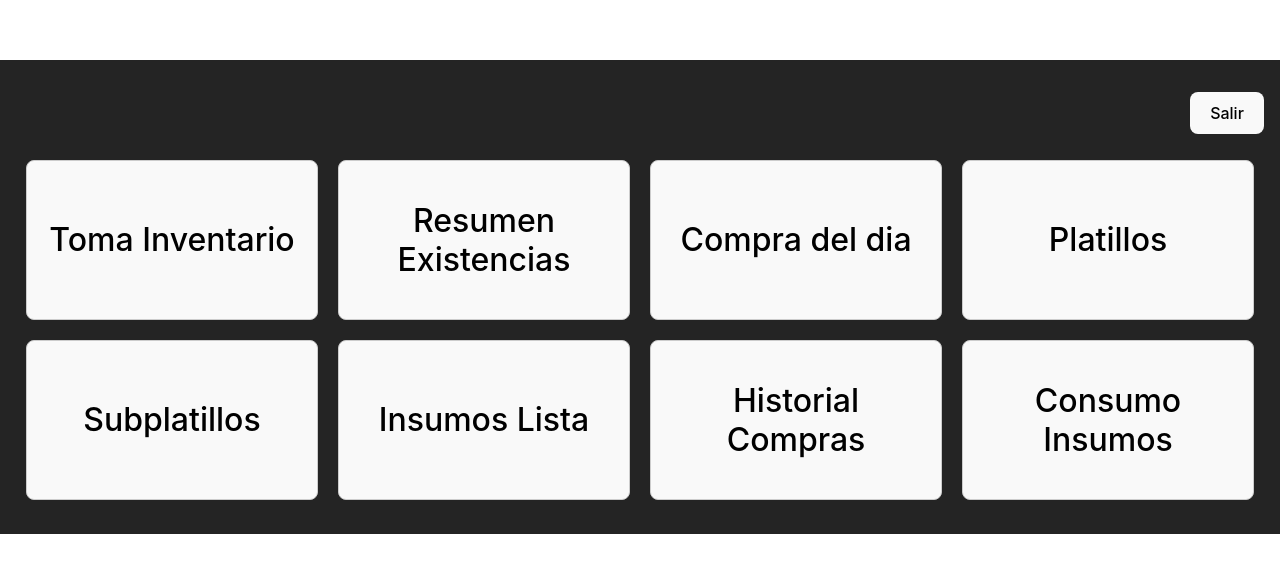
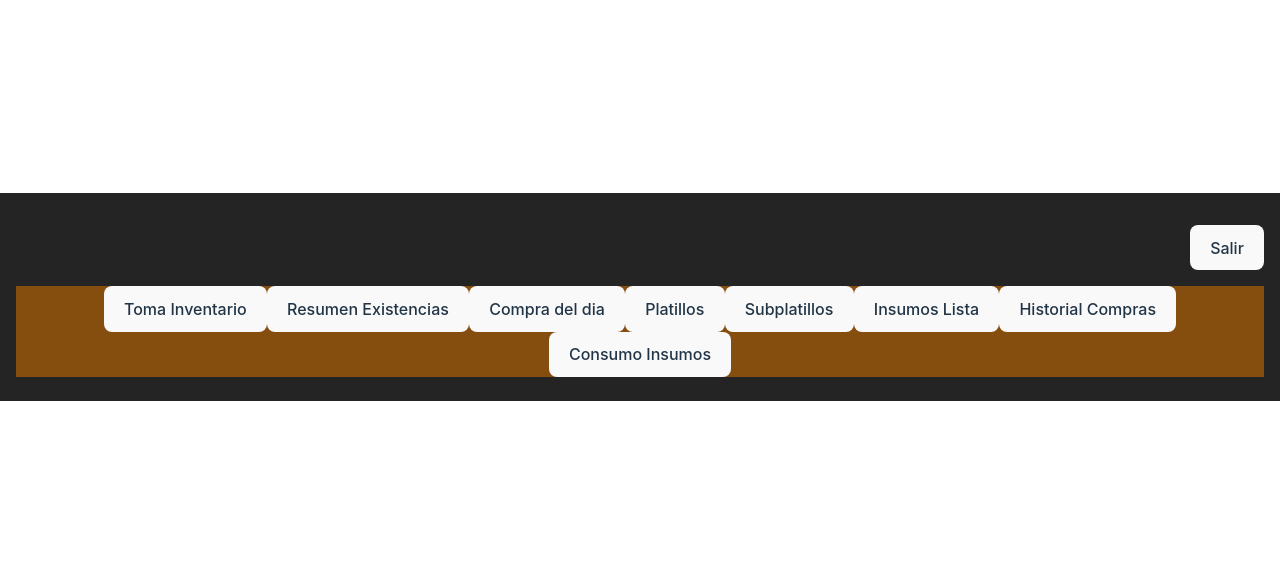
Before and after one commit to garciazapiain/admin-nectario, a Vue app in the folder frontend/: page / in a window 1280 px wide. Shown: the part 103-676 px from the top of the page. Built offline with nearby package versions, Linux system fonts and the light colour scheme; sample sign-in values are in the browser's storage.

Commit message:
tailwind added

```diff
--- a/frontend/package.json
+++ b/frontend/package.json
@@ -23,8 +23,11 @@
   },
   "devDependencies": {
     "@vitejs/plugin-vue": "^4.5.2",
+    "autoprefixer": "^10.4.19",
     "cypress": "^13.10.0",
     "dotenv": "^16.4.4",
+    "postcss": "^8.4.38",
+    "tailwindcss": "^3.4.4",
     "vite": "^5.0.8"
   }
 }
--- /dev/null
+++ b/frontend/postcss.config.cjs
@@ -0,0 +1,6 @@
+module.exports = {
+  plugins: {
+    tailwindcss: {},
+    autoprefixer: {},
+  },
+}
--- a/frontend/src/App.vue
+++ b/frontend/src/App.vue
@@ -1,5 +1,6 @@
 <script setup>
 import { useRouter } from "vue-router";
+import 'tailwindcss/tailwind.css'
 
 const router = useRouter();
 
--- a/frontend/src/components/Home.vue
+++ b/frontend/src/components/Home.vue
@@ -1,6 +1,7 @@
 <script setup>
 import { ref, onMounted } from "vue";
 import { useRouter } from "vue-router";
+import 'tailwindcss/tailwind.css'
 
 const router = useRouter();
 const isAdmin = ref(localStorage.getItem("isAdmin") === "true");
@@ -17,7 +18,7 @@ onMounted(() => {
 </script>
 
 <template>
-  <div class="button-container">
+  <div class="bg-yellow-800">
     <button @click="() => navigateTo('/inventarios')">Toma Inventario</button>
     <button @click="() => navigateTo('/existenciasresumen')">Resumen Existencias</button>
     <button v-if="isAdmin" @click="() => navigateTo('/compra')">Compra del dia</button>
--- a/frontend/src/style.css
+++ b/frontend/src/style.css
@@ -1,3 +1,7 @@
+@import 'tailwindcss/base';
+@import 'tailwindcss/components';
+@import 'tailwindcss/utilities';
+
 :root {
   font-family: Inter, system-ui, Avenir, Helvetica, Arial, sans-serif;
   line-height: 1.5;
--- /dev/null
+++ b/frontend/tailwind.config.cjs
@@ -0,0 +1,11 @@
+/** @type {import('tailwindcss').Config} */
+module.exports = {
+  content: [
+    './index.html',                   // Ensure to include the root index.html file
+    './src/**/*.{js,jsx,ts,tsx,vue}', // Include all Vue, JS, and TS files in src
+  ],
+  theme: {
+    extend: {},
+  },
+  plugins: [],
+}
```
Also changed, not shown: 2 other files (tests, documents, lock files or other folders).
